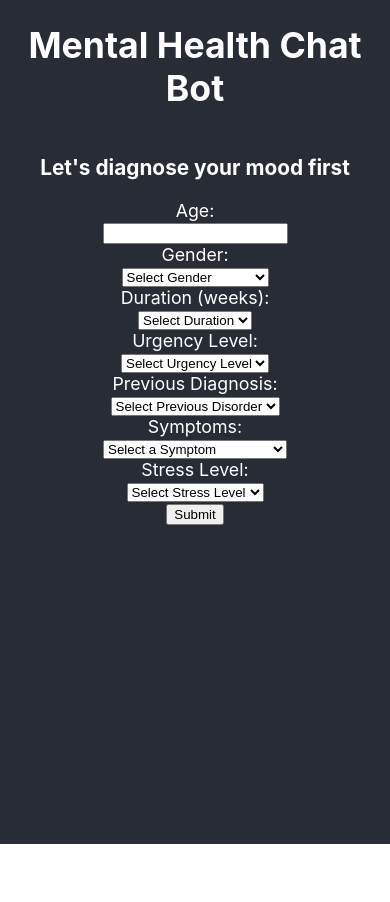
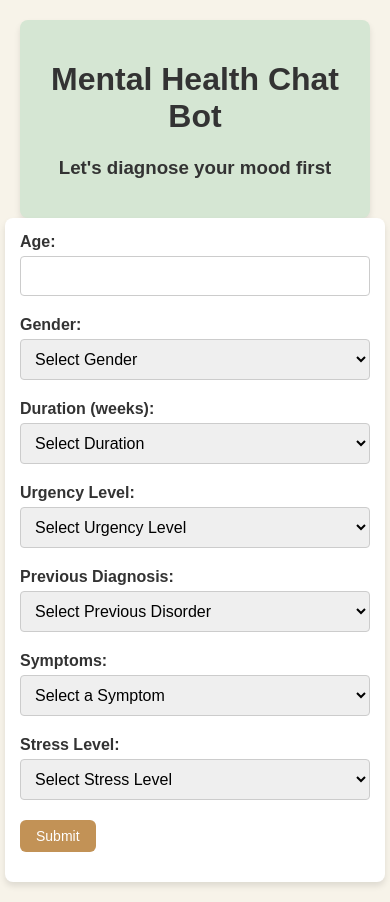
Before and after one commit to Ghostlun/Mental-Health-AI-Driven-System-Project, a React (Create React App) app in the folder symptoms/: page / in a window 390 px wide. Before the commit the page ends 844 px from the top, so only its background shows below. Built offline with nearby package versions, Linux system fonts and the light colour scheme.

Commit message:
Updated UI

```diff
--- a/symptoms/src/App.css
+++ b/symptoms/src/App.css
@@ -1,59 +1,159 @@
 .App {
   text-align: center;
-  background-color: #282c34;
+  background-color: #f7f3e9;
   min-height: 100vh;
+  margin: 0;
+  padding: 20px;
+  font-family: 'Arial', sans-serif;
 }
-/* @media (prefers-reduced-motion: no-preference) {
-  .App-logo {
-    animation: App-logo-spin infinite 20s linear;
-  }
-} */
 
 .App-header {
-  background-color: #282c34;
+  background-color: #d5e6d3;
+  color: #333;
+  padding: 20px;
+  border-radius: 8px;
+  box-shadow: 0px 4px 6px rgba(0, 0, 0, 0.1);
+}
+
+.main-body {
   display: flex;
   flex-direction: column;
   align-items: center;
   justify-content: center;
-  font-size: calc(10px + 2vmin);
-  color: white;
+  margin: 0 auto;
+  background-color: transparent;
 }
 
-.main-body {
-  background-color: #282c34;
-  display: flex;
-  flex-direction: column;
-  align-items: center;
-  justify-content: center;
-  font-size: calc(10px + 2vmin);
-  color: white;
+form {
+  background-color: #ffffff;
+  padding: 20px;
+  border-radius: 8px;
+  box-shadow: 0px 4px 6px rgba(0, 0, 0, 0.1);
+  width: 100%;
+  max-width: 600px;
 }
+
+.form-group {
+  margin-bottom: 20px;
+  text-align: left;
+  width: 100%;
+}
+
+label {
+  font-size: 16px;
+  font-weight: bold;
+  color: #333;
+  display: block;
+  margin-bottom: 5px;
+}
+
+input, select, textarea {
+  width: 100%;
+  padding: 10px;
+  margin: 5px 0;
+  border: 1px solid #ccc;
+  border-radius: 4px;
+  font-size: 16px;
+  box-sizing: border-box;
+}
+
+textarea {
+  resize: vertical;
+}
+
+button {
+  background-color: #c29256;
+  color: #fff;
+  border: none;
+  padding: 10px 20px;
+  font-size: 16px;
+  border-radius: 6px;
+  cursor: pointer;
+  transition: background-color 0.3s ease;
+}
+
+button:hover {
+  background-color: #a9733e;
+}
+
+#userConcern {
+  background-color: #ffffff;
+  color: #333;
+}
+
 #symptomInput {
   width: 500px;
   height: 100px;
-  color: white;
-
+  color: #333;
 }
 
-.submit {
-  background-color: #04AA6D; /* Green */
-  border: none;
-  color: white;
-  padding: 15px 32px;
-  text-align: center;
-  text-decoration: none;
-  display: inline-block;
-  font-size: 16px;
-}
-.App-link {
-  color: #61dafb;
+.diagnosis-section {
+  background-color: #ffffff;
+  padding: 20px;
+  border-radius: 8px;
+  box-shadow: 0px 4px 6px rgba(0, 0, 0, 0.1);
+  margin-bottom: 20px;
 }
 
-@keyframes App-logo-spin {
-  from {
-    transform: rotate(0deg);
+.diagnosis-output {
+  font-size: 18px;
+  color: #555;
+  margin-top: 10px;
+}
+
+.advice-section {
+  background-color: #ffffff;
+  padding: 20px;
+  border-radius: 8px;
+  box-shadow: 0px 4px 6px rgba(0, 0, 0, 0.1);
+  margin-top: 20px;
+}
+
+#adviceOutput {
+  background-color: #f7f3e9;
+  border-radius: 8px;
+  padding: 10px;
+  font-size: 16px;
+  line-height: 1.5;
+  border: none;
+  box-sizing: border-box;
+}
+
+.footer {
+  font-size: 12px;
+  color: #aaa;
+  text-align: center;
+  margin-top: 20px;
+}
+
+.btn {
+  padding: 10px 20px;
+  border-radius: 6px;
+  font-size: 16px;
+  text-decoration: none;
+}
+
+.btn-primary {
+  background-color: #c29256;
+  color: #fff;
+  border: none;
+}
+
+.btn-secondary {
+  background-color: #ccc;
+  color: #333;
+  border: none;
+}
+
+@media (max-width: 768px) {
+  form {
+    padding: 15px;
   }
-  to {
-    transform: rotate(360deg);
+  .form-group {
+    margin-bottom: 15px;
+  }
+  button {
+    padding: 8px 16px;
+    font-size: 14px;
   }
 }
```
